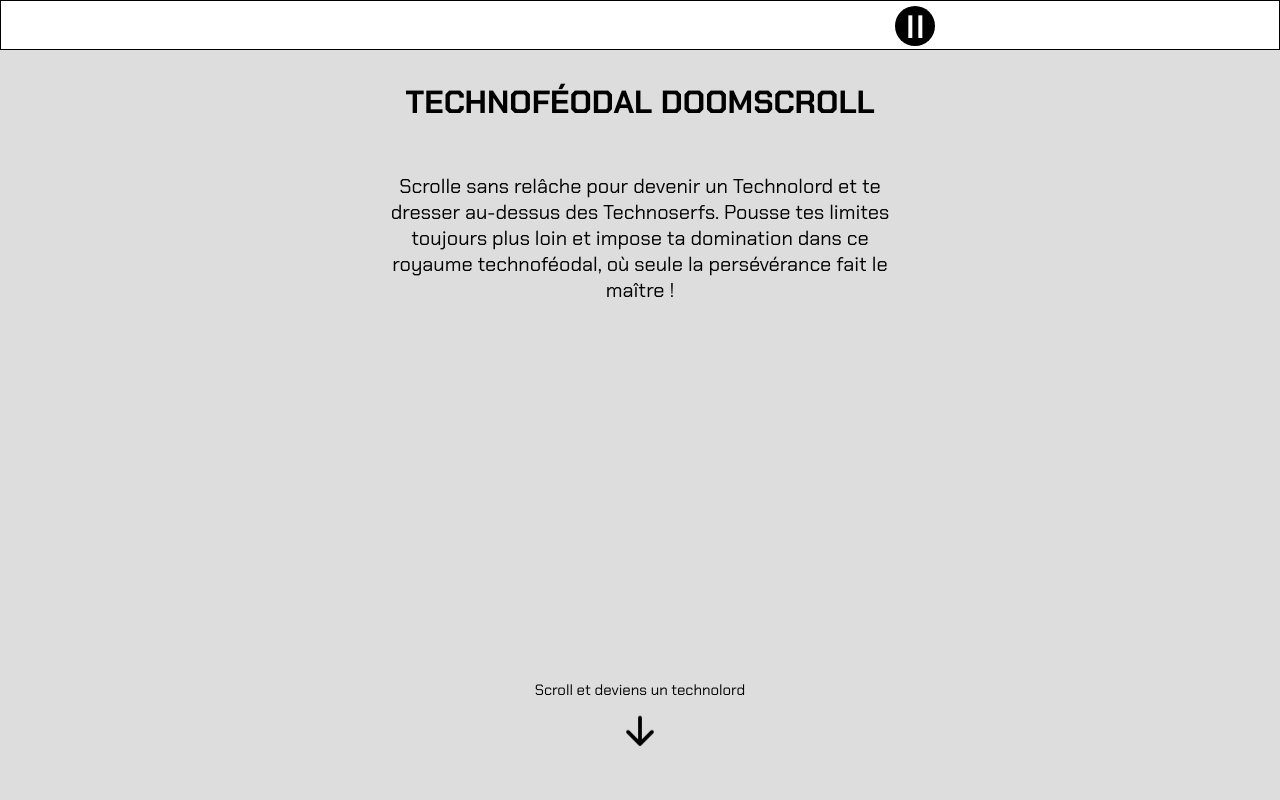
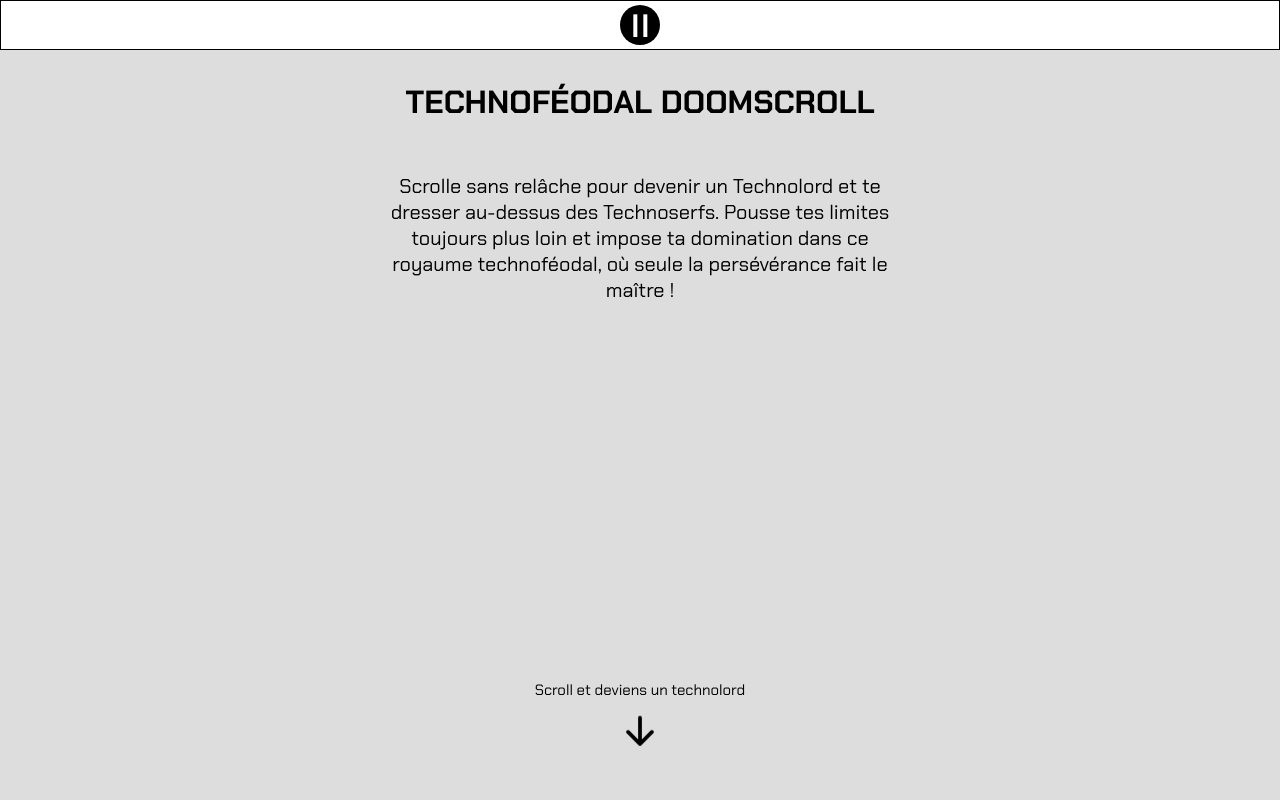
Before and after one commit to thibaut-evrard/babylon-doomscroll, a Next.js app in the folder web/: page / in a window 1280 px wide. Shown: the top 800 px of the page. Built offline with nearby package versions, Linux system fonts and the light colour scheme.

Commit message:
Center pause button

```diff
--- a/web/src/components/Menu/PlayPauseButton/styles.module.scss
+++ b/web/src/components/Menu/PlayPauseButton/styles.module.scss
@@ -1,10 +1,8 @@
 .playPauseButton {
   background-color: transparent;
 
+  position: relative;
   pointer-events: all;
-
-  position: absolute;
-  right: 0;
   padding: 5px;
   width: 50px;
   height: 50px;
--- a/web/src/components/Menu/styles.module.scss
+++ b/web/src/components/Menu/styles.module.scss
@@ -17,5 +17,9 @@
     position: relative;
     width: min(100%, 600px);
     height: 100%;
+
+    display: flex;
+    justify-content: center;
+    align-items: center;
   }
 }
```
